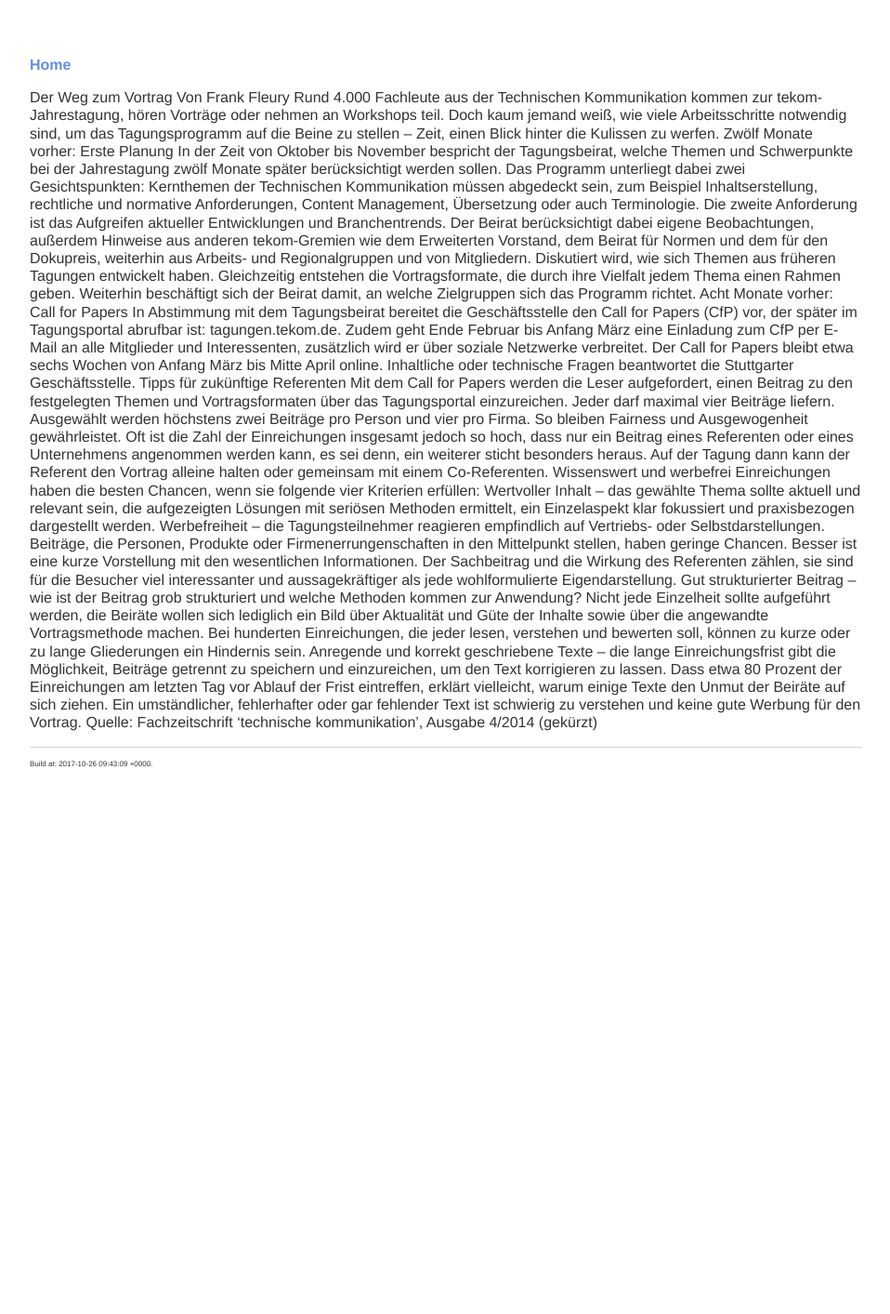
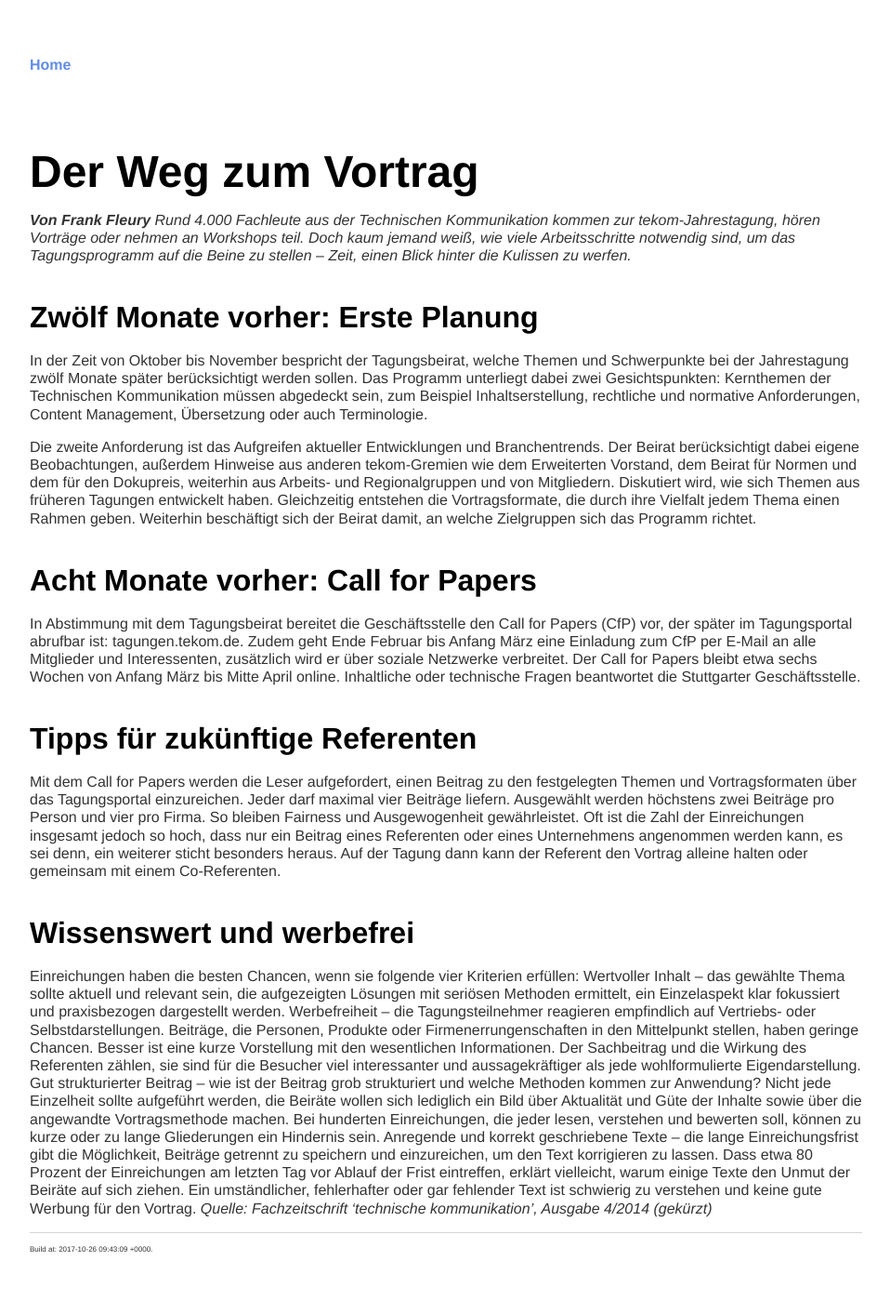
Before and after one commit to parson-AG/tekom2017_markdown_workshop_2, a Jekyll site: the page built from texte_tekom/Weg_zum_Referent.md, in a window 1280 px wide. Shown: the whole page at 93% size, without its empty margins (160-1118 px from the left). Built offline with Jekyll 4.4.1, drawn with Linux system fonts in a browser that asks for light colours; our own code applies the rules of GitHub Pages for plain Markdown files; before the commit the page ends 900 px from its top, so only the background shows below that.

Commit message:
Update Weg_zum_Referent.md

```diff
--- a/texte_tekom/Weg_zum_Referent.md
+++ b/texte_tekom/Weg_zum_Referent.md
@@ -1,18 +1,26 @@
-Der Weg zum Vortrag
-Von Frank Fleury
-Rund 4.000 Fachleute aus der Technischen Kommunikation kommen zur tekom-Jahrestagung, hören Vorträge oder nehmen an Workshops teil. Doch kaum jemand weiß, wie viele Arbeitsschritte notwendig sind, um das Tagungsprogramm auf die Beine zu stellen – Zeit, einen Blick hinter die Kulissen zu werfen.
-Zwölf Monate vorher: Erste Planung
+# Der Weg zum Vortrag
+
+**_Von Frank Fleury_**
+_Rund 4.000 Fachleute aus der Technischen Kommunikation kommen zur tekom-Jahrestagung, hören Vorträge oder nehmen an Workshops teil. Doch kaum jemand weiß, wie viele Arbeitsschritte notwendig sind, um das Tagungsprogramm auf die Beine zu stellen – Zeit, einen Blick hinter die Kulissen zu werfen._
+
+
+## Zwölf Monate vorher: Erste Planung
+
 In der Zeit von Oktober bis November bespricht der Tagungsbeirat, welche Themen und Schwerpunkte bei der Jahrestagung zwölf Monate später berücksichtigt werden sollen. Das Programm unterliegt dabei zwei Gesichtspunkten: Kernthemen der Technischen Kommunikation müssen abgedeckt sein, zum Beispiel Inhaltserstellung, rechtliche und normative Anforderungen, Content Management, Übersetzung oder auch Terminologie.
+
 Die zweite Anforderung ist das Aufgreifen aktueller Entwicklungen und Branchentrends. Der Beirat berücksichtigt dabei eigene Beobachtungen, außerdem Hinweise aus anderen tekom-Gremien wie dem Erweiterten Vorstand, dem Beirat für Normen und dem für den Dokupreis, weiterhin aus Arbeits- und Regionalgruppen und von Mitgliedern. Diskutiert wird, wie sich Themen aus früheren Tagungen entwickelt haben. Gleichzeitig entstehen die Vortragsformate, die durch ihre Vielfalt jedem Thema einen Rahmen geben.
 Weiterhin beschäftigt sich der Beirat damit, an welche Zielgruppen sich das Programm richtet.
-Acht Monate vorher: Call for Papers
+
+## Acht Monate vorher: Call for Papers
 In Abstimmung mit dem Tagungsbeirat bereitet die Geschäftsstelle den Call for Papers (CfP) vor, der später im Tagungsportal abrufbar ist: tagungen.tekom.de. Zudem geht Ende Februar bis Anfang März eine Einladung zum CfP per E-Mail an alle Mitglieder und Interessenten, zusätzlich wird er über soziale Netzwerke verbreitet. Der Call for Papers bleibt etwa sechs Wochen von Anfang März bis Mitte April online. Inhaltliche oder technische Fragen beantwortet die Stuttgarter Geschäftsstelle.
-Tipps für zukünftige Referenten
+
+## Tipps für zukünftige Referenten
 Mit dem Call for Papers werden die Leser aufgefordert, einen Beitrag zu den festgelegten Themen und Vortragsformaten über das Tagungsportal einzureichen. Jeder darf maximal vier Beiträge liefern. Ausgewählt werden höchstens zwei Beiträge pro Person und vier pro Firma. So bleiben Fairness und Ausgewogenheit gewährleistet. Oft ist die Zahl der Einreichungen insgesamt jedoch so hoch, dass nur ein Beitrag eines Referenten oder eines Unternehmens angenommen werden kann, es sei denn, ein weiterer sticht besonders heraus. Auf der Tagung dann kann der Referent den Vortrag alleine halten oder gemeinsam mit einem Co-Referenten.
-Wissenswert und werbefrei
+
+## Wissenswert und werbefrei
 Einreichungen haben die besten Chancen, wenn sie folgende vier Kriterien erfüllen:
 Wertvoller Inhalt – das gewählte Thema sollte aktuell und relevant sein, die aufgezeigten Lösungen mit seriösen Methoden ermittelt, ein Einzelaspekt klar fokussiert und praxisbezogen dargestellt werden.
 Werbefreiheit – die Tagungsteilnehmer reagieren empfindlich auf Vertriebs- oder Selbstdarstellungen. Beiträge, die Personen, Produkte oder Firmenerrungenschaften in den Mittelpunkt stellen, haben geringe Chancen. Besser ist eine kurze Vorstellung mit den wesentlichen Informationen. Der Sachbeitrag und die Wirkung des Referenten zählen, sie sind für die Besucher viel interessanter und aussagekräftiger als jede wohlformulierte Eigendarstellung.
 Gut strukturierter Beitrag – wie ist der Beitrag grob strukturiert und welche Methoden kommen zur Anwendung? Nicht jede Einzelheit sollte aufgeführt werden, die Beiräte wollen sich lediglich ein Bild über Aktualität und Güte der Inhalte sowie über die angewandte Vortragsmethode machen. Bei hunderten Einreichungen, die jeder lesen, verstehen und bewerten soll, können zu kurze oder zu lange Gliederungen ein Hindernis sein.
 Anregende und korrekt geschriebene Texte – die lange Einreichungsfrist gibt die Möglichkeit, Beiträge getrennt zu speichern und einzureichen, um den Text korrigieren zu lassen. Dass etwa 80 Prozent der Einreichungen am letzten Tag vor Ablauf der Frist eintreffen, erklärt vielleicht, warum einige Texte den Unmut der Beiräte auf sich ziehen. Ein umständlicher, fehlerhafter oder gar fehlender Text ist schwierig zu verstehen und keine gute Werbung für den Vortrag.
-Quelle: Fachzeitschrift 'technische kommunikation', Ausgabe 4/2014 (gekürzt)
+_Quelle: Fachzeitschrift 'technische kommunikation', Ausgabe 4/2014 (gekürzt)_
```
